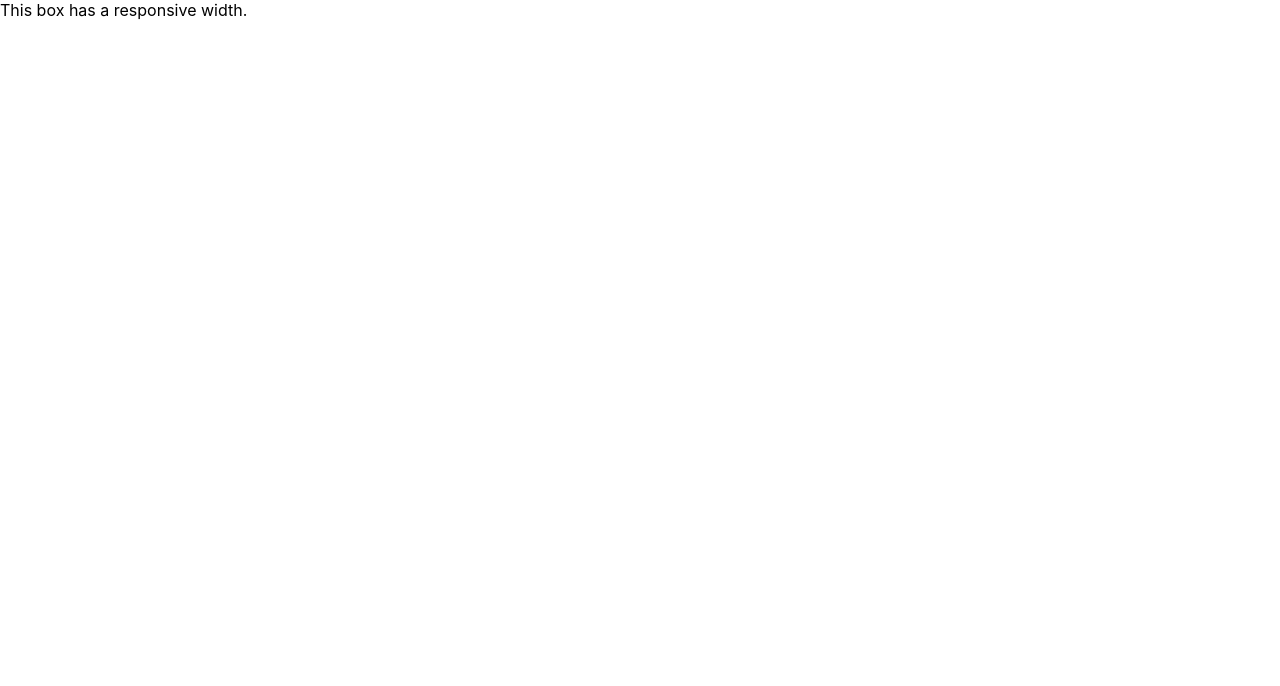
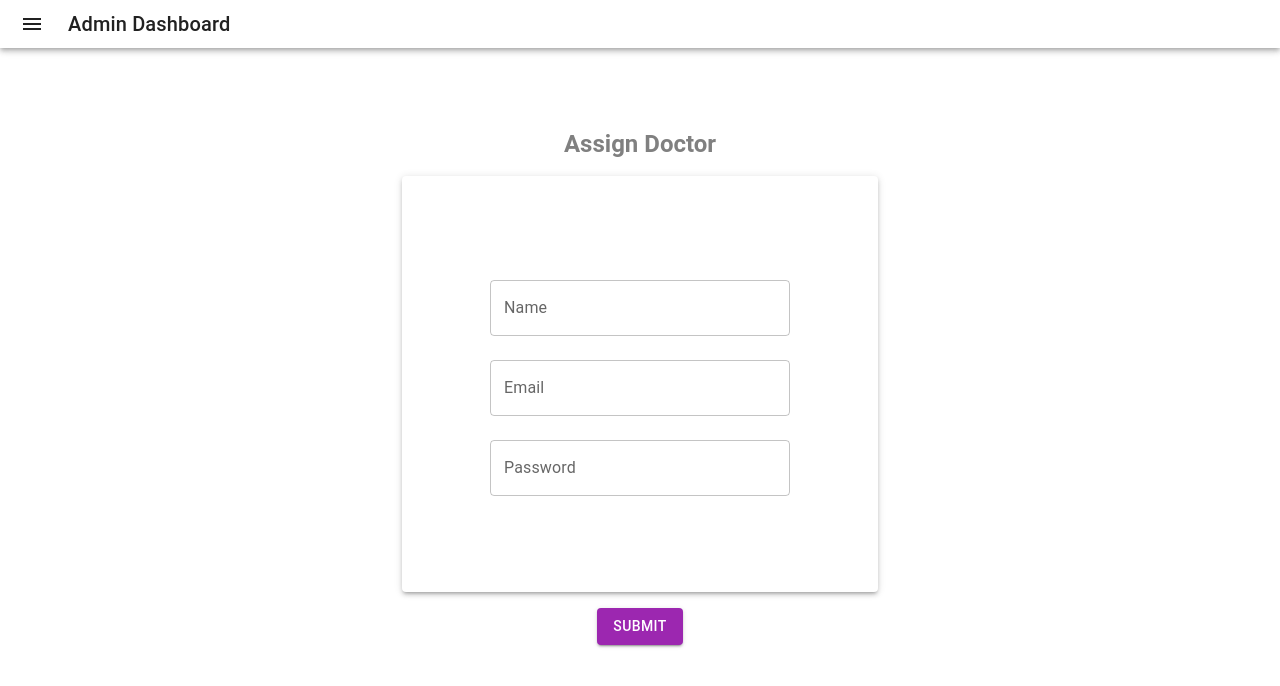
Before and after one commit to 2018331042/hospital-management, a Next.js app: page /admin/assigndoctor in a window 1280 px wide. Shown: the top 686 px of the page. Built offline with nearby package versions, Linux system fonts and the light colour scheme.

Commit message:
assigndoctor and creatdepartment modified

```diff
--- a/pages/admin/assigndoctor.js
+++ b/pages/admin/assigndoctor.js
@@ -1,21 +1,72 @@
-import Box from "@mui/material/Box";
+import { Box, Button, Grid, Paper, TextField, Typography } from "@mui/material";
+import { useState } from "react";
+import Appbar from "../../components/NavBar";
 
 export default function AssignDoctor() {
+  const [email, setEmail] = useState("");
+  const [password, setPassword] = useState("");
+  console.log("here");
+  const submitHandler = () => {
+    console.log({ email, password });
+  };
   return (
     <div>
-      <Box
-        sx={{
-          width: {
-            xs: 100, // theme.breakpoints.up('xs')
-            sm: 200, // theme.breakpoints.up('sm')
-            md: 300, // theme.breakpoints.up('md')
-            lg: 400, // theme.breakpoints.up('lg')
-            xl: 500, // theme.breakpoints.up('xl')
-          },
-        }}
+      <Appbar />
+      <Grid
+        container
+        spacing={0}
+        direction="column"
+        alignItems="center"
+        justifyContent="center"
+        sx={{ minHeight: "50vh", marginTop: "10vh" }}
       >
-        This box has a responsive width.
-      </Box>
+        <Typography variant="h5" component="h1" sx={{ color: "Grey", fontWeight: 'bold' }}>
+          Assign Doctor
+        </Typography>
+
+        <Paper elevation={3} sx={{ margin: 2 }}>
+          <Box sx={{ padding: 1, margin: 10 }}>
+          <Grid item md={12} lg={12}>
+              <TextField
+                id="name" // id is required
+                label="Name"
+                type="text"
+                autoComplete="Doctor Name"
+                variant="outlined"
+                margin="normal"
+                sx={{ width: "300px" }}
+              />
+            </Grid>
+            <Grid item md={12} lg={12}>
+              <TextField
+                id="email" // id is required
+                label="Email"
+                type="Email"
+                autoComplete="Email"
+                variant="outlined"
+                margin="normal"
+                sx={{ width: "300px" }}
+                onChange={(e) => setEmail(e.target.value)}
+              />
+            </Grid>
+            <Grid item>
+              <TextField
+                id="password"
+                label="Password"
+                type="password"
+                autoComplete="current-password"
+                variant="outlined"
+                margin="normal"
+                sx={{ width: "300px" }}
+                onChange={(e) => setPassword(e.target.value)}
+              />
+            </Grid>
+          </Box>
+        </Paper>
+        <Button variant="contained" color="secondary" onClick={submitHandler}>
+          Submit
+        </Button>
+      </Grid>
     </div>
   );
 }
```
Also changed, not shown: pages/admin/createdepartment.js (+55 -16 lines).
